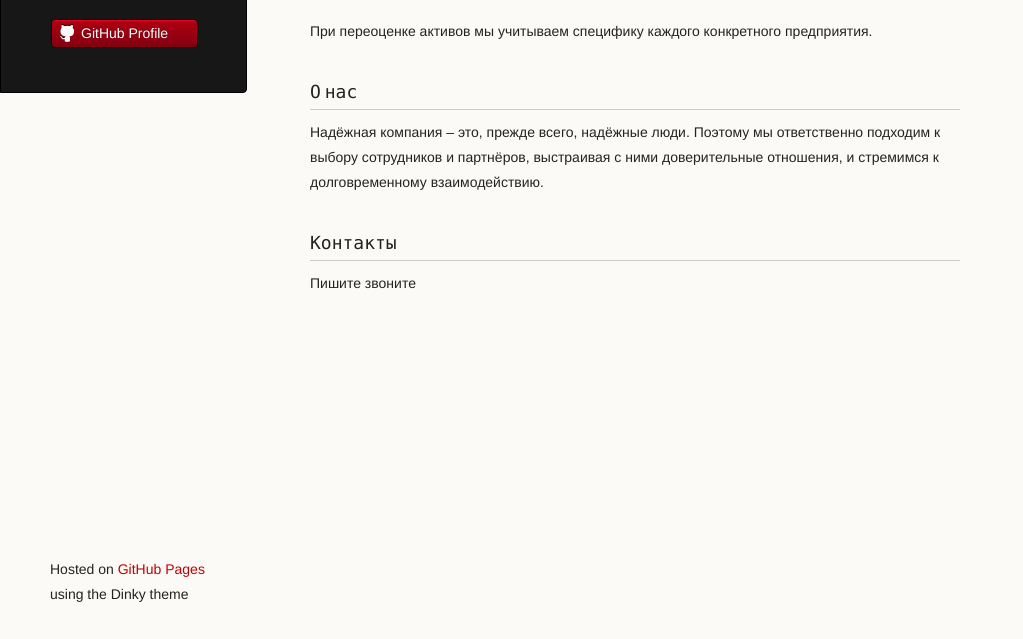
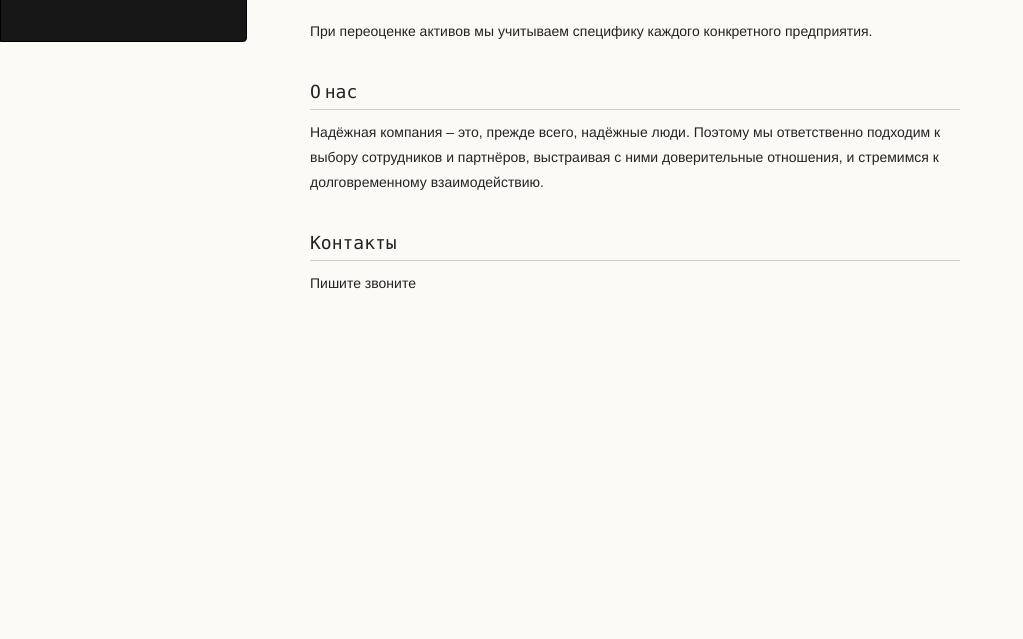
Before and after one commit to prestijltd/prestijltd.github.io, a plain HTML site: page index.html in a window 1280 px wide. Shown: the part 161-800 px from the top of the page, without its empty margins (0-1023 px from the left). Drawn offline with Linux system fonts and the light colour scheme.

Commit message:
Update index.html

```diff
--- a/index.html
+++ b/index.html
@@ -3,7 +3,7 @@
   <head>
     <meta charset="utf-8">
     <meta http-equiv="X-UA-Compatible" content="chrome=1">
-    <title>ООО &quot;Престиж&quot; by prestijltd</title>
+    <title>ООО &quot;Престиж&quot;</title>
 
     <link rel="stylesheet" href="stylesheets/styles.css">
     <link rel="stylesheet" href="stylesheets/pygment_trac.css">
@@ -22,7 +22,6 @@
 
 
         <ul>
-          <li><a class="buttons github" href="https://github.com/prestijltd">GitHub Profile</a></li>
         </ul>
 
       </header>
@@ -44,7 +43,6 @@
 <p>Пишите звоните</p>
       </section>
       <footer>
-        <p><small>Hosted on <a href="http://pages.github.com">GitHub Pages</a> using the Dinky theme</small></p>
       </footer>
     </div>
     <!--[if !IE]><script>fixScale(document);</script><![endif]-->
```
